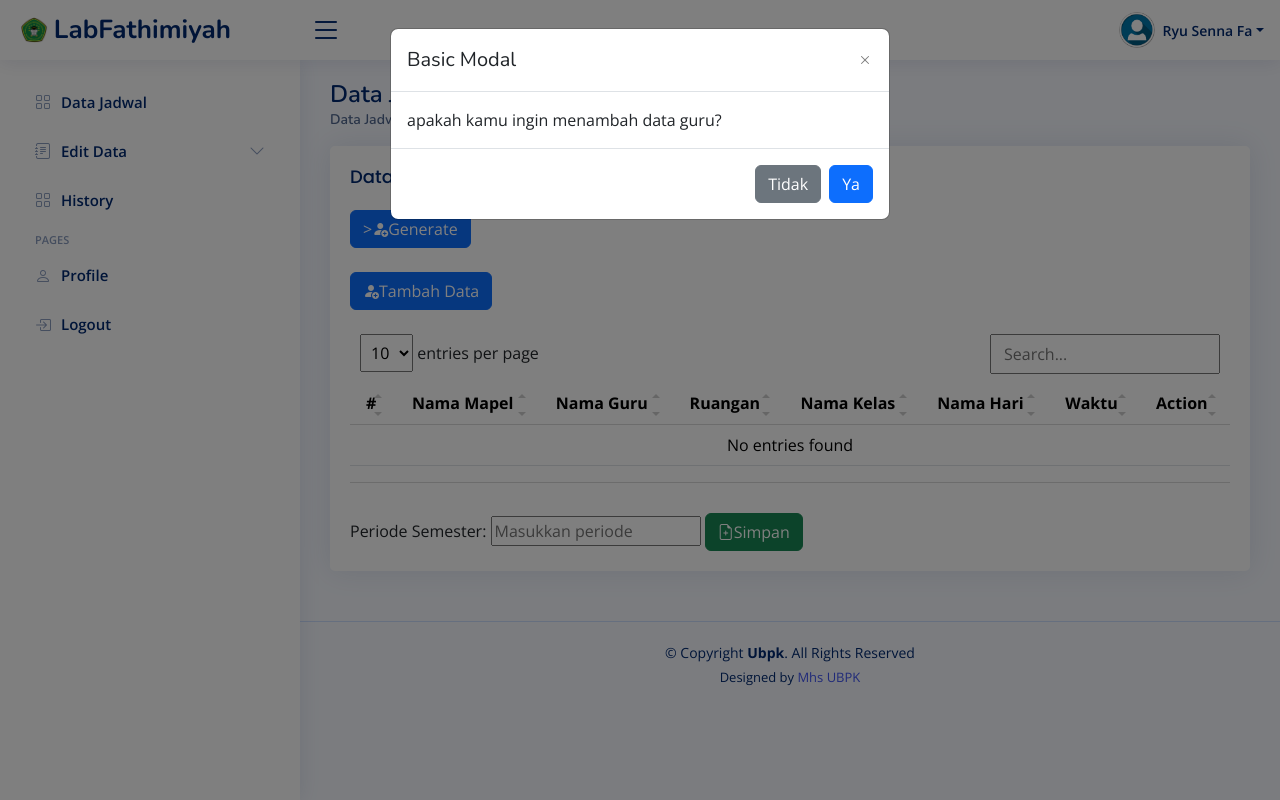
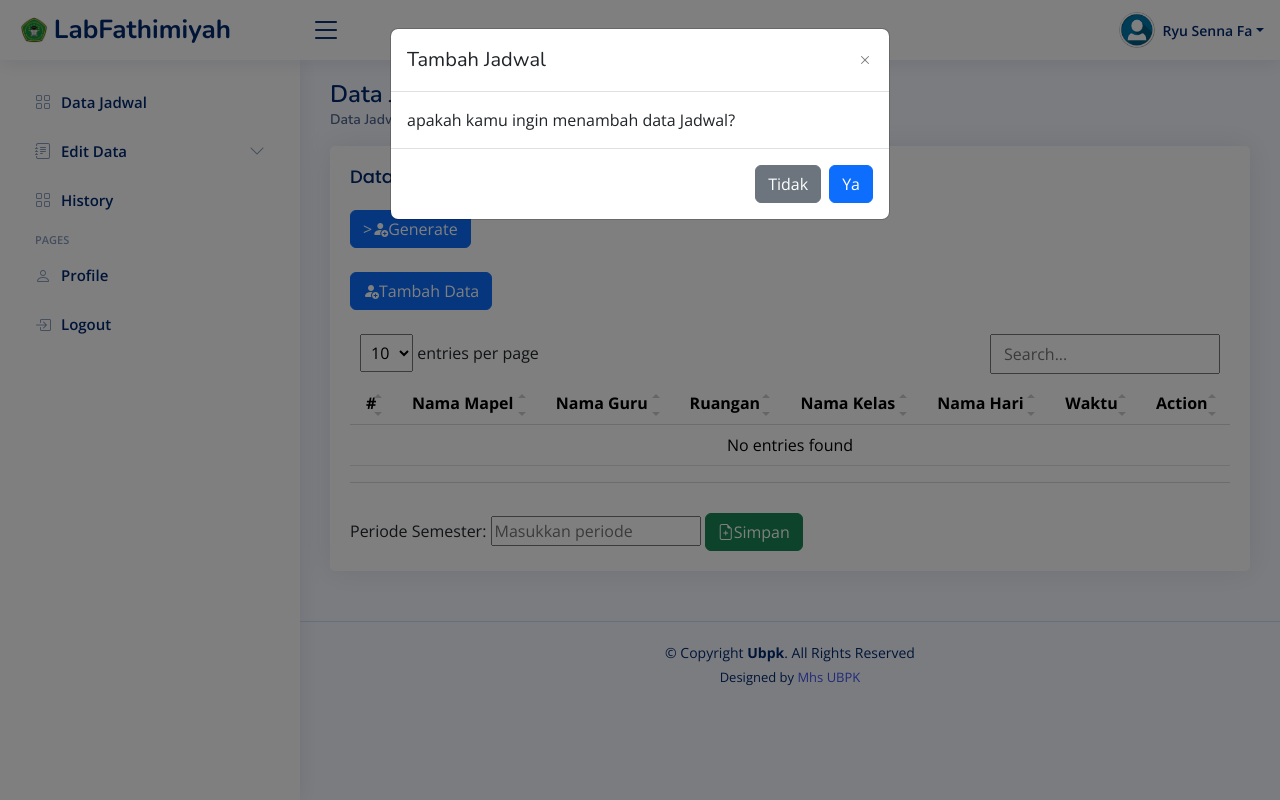
Before and after one commit to Mebisenn/labfathimiyah, a PHP site: page /pages/content/dashboard/dashboard.php in a window 1280 px wide, after a click on "Tambah Data". Run offline with PHP 8.4, Linux system fonts and the light colour scheme; a user stored in the database is signed in; data comes from the database, SQL or seed files in the repository; data that the repository does not hold is empty; some libraries are stand-ins or nearby versions.

Commit message:
update terus

```diff
--- a/pages/content/dashboard/dashboard.php
+++ b/pages/content/dashboard/dashboard.php
@@ -70,7 +70,7 @@ require_once("{$base_dir}pages{$ds}core{$ds}header.php");
                 <?php if ($isDataEdited): ?>
                     <div class="alert alert-warning alert-dismissible fade show" role="alert">
                         <i class="bi bi-pencil-square me-1"></i>
-                        Guru Berhasil Diedit!
+                        Jadwal Berhasil Diedit!
                         <button type="button" class="btn-close" data-bs-dismiss="alert" aria-label="Close"></button>
 
                         <script>
@@ -90,7 +90,7 @@ require_once("{$base_dir}pages{$ds}core{$ds}header.php");
                 <?php if ($isDataDeleted): ?>
                     <div class="alert alert-danger alert-dismissible fade show" role="alert">
                         <i class="bi bi-trash-fill me-1"></i>
-                        Guru Berhasil Dihapus!
+                        Jadwal Berhasil Dihapus!
                         <button type="button" class="btn-close" data-bs-dismiss="alert" aria-label="Close"></button>
 
                         <script>
@@ -116,11 +116,11 @@ require_once("{$base_dir}pages{$ds}core{$ds}header.php");
                         <div class="modal-dialog">
                             <div class="modal-content">
                                 <div class="modal-header">
-                                    <h5 class="modal-title">Basic Modal</h5>
+                                    <h5 class="modal-title">Tambah Jadwal</h5>
                                     <button type="button" class="btn-close" data-bs-dismiss="modal" aria-label="Close"></button>
                                 </div>
                                 <div class="modal-body">
-                                    apakah kamu ingin menambah data guru?
+                                    apakah kamu ingin menambah data Jadwal?
                                 </div>
                                 <div class="modal-footer">
                                     <button type="button" class="btn btn-secondary" data-bs-dismiss="modal">Tidak</button>
--- a/pages/content/guru/guru.php
+++ b/pages/content/guru/guru.php
@@ -48,7 +48,7 @@ require_once("{$base_dir}pages{$ds}core{$ds}header.php");
                                 <div class="modal-dialog">
                                     <div class="modal-content">
                                         <div class="modal-header">
-                                        <h5 class="modal-title">Basic Modal</h5>
+                                        <h5 class="modal-title">Tambah Data Guru</h5>
                                             <button type="button" class="btn-close" data-bs-dismiss="modal" aria-label="Close"></button>
                                                 </div>
                                                     <div class="modal-body">
--- a/pages/content/kelas/class.php
+++ b/pages/content/kelas/class.php
@@ -49,7 +49,7 @@ require_once("{$base_dir}pages{$ds}core{$ds}header.php");
                                 <div class="modal-dialog">
                                     <div class="modal-content">
                                         <div class="modal-header">
-                                        <h5 class="modal-title">Basic Modal</h5>
+                                        <h5 class="modal-title">Tambah Data Kelas</h5>
                                             <button type="button" class="btn-close" data-bs-dismiss="modal" aria-label="Close"></button>
                                                 </div>
                                                     <div class="modal-body">
--- a/pages/content/komputer/computer.php
+++ b/pages/content/komputer/computer.php
@@ -49,11 +49,11 @@ require_once("{$base_dir}pages{$ds}core{$ds}header.php");
                                 <div class="modal-dialog">
                                     <div class="modal-content">
                                         <div class="modal-header">
-                                        <h5 class="modal-title">Basic Modal</h5>
+                                        <h5 class="modal-title">Tambah Data Komputer</h5>
                                             <button type="button" class="btn-close" data-bs-dismiss="modal" aria-label="Close"></button>
                                                 </div>
                                                     <div class="modal-body">
-                                                        apakah kamu ingin menambah data mapel?
+                                                        apakah kamu ingin menambah data komputer?
                                                     </div>
                                                 <div class="modal-footer">
                                             <button type="button" class="btn btn-secondary" data-bs-dismiss="modal">Tidak</button>
--- a/pages/content/mapel/mapel.php
+++ b/pages/content/mapel/mapel.php
@@ -49,7 +49,7 @@ require_once("{$base_dir}pages{$ds}core{$ds}header.php");
                                 <div class="modal-dialog">
                                     <div class="modal-content">
                                         <div class="modal-header">
-                                        <h5 class="modal-title">Basic Modal</h5>
+                                        <h5 class="modal-title">Tambah  Data Mapel</h5>
                                             <button type="button" class="btn-close" data-bs-dismiss="modal" aria-label="Close"></button>
                                                 </div>
                                                     <div class="modal-body">
--- a/pages/content/ruang/room.php
+++ b/pages/content/ruang/room.php
@@ -47,11 +47,11 @@ require_once("{$base_dir}pages{$ds}core{$ds}header.php");
                                 <div class="modal-dialog">
                                     <div class="modal-content">
                                         <div class="modal-header">
-                                        <h5 class="modal-title">Basic Modal</h5>
+                                        <h5 class="modal-title">Tambah data Ruangan</h5>
                                             <button type="button" class="btn-close" data-bs-dismiss="modal" aria-label="Close"></button>
                                                 </div>
                                                     <div class="modal-body">
-                                                        apakah kamu ingin menambah data mapel?
+                                                        apakah kamu ingin menambah data Ruangan?
                                                     </div>
                                                 <div class="modal-footer">
                                             <button type="button" class="btn btn-secondary" data-bs-dismiss="modal">Tidak</button>
```
